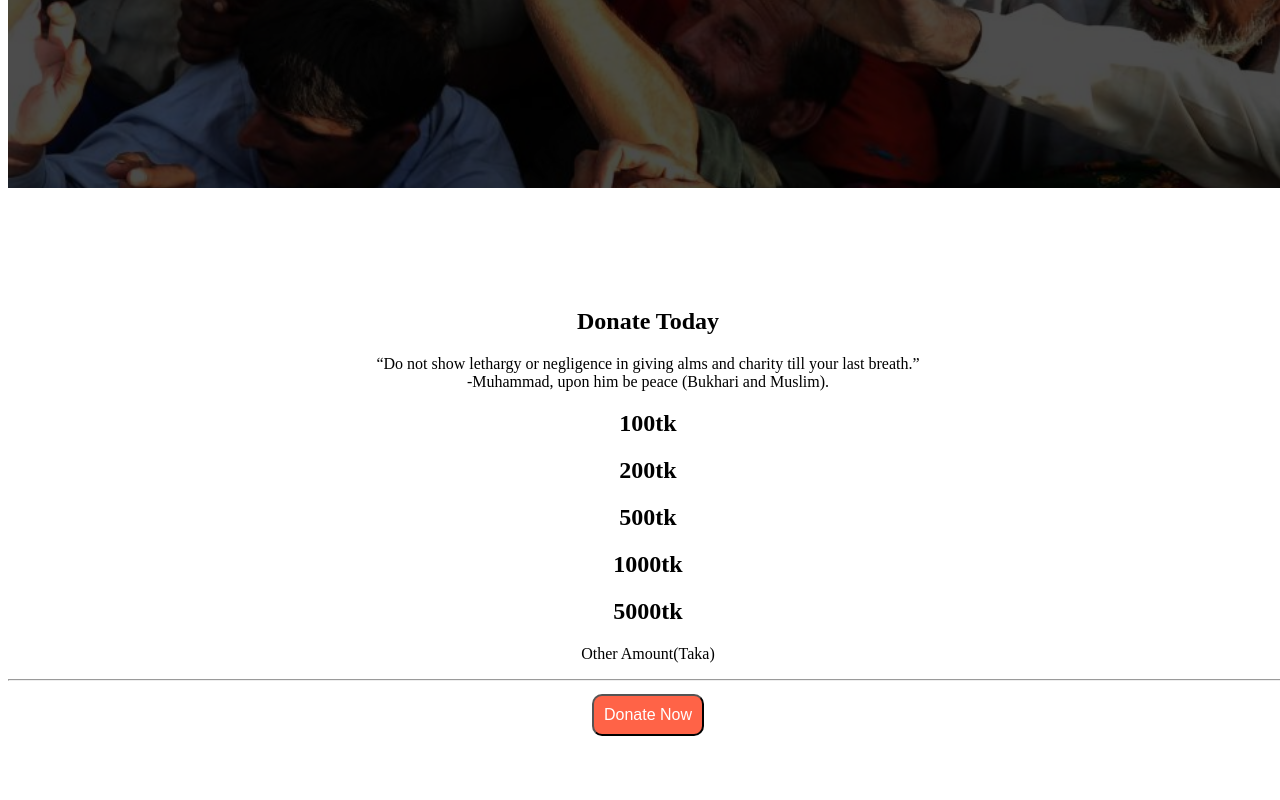
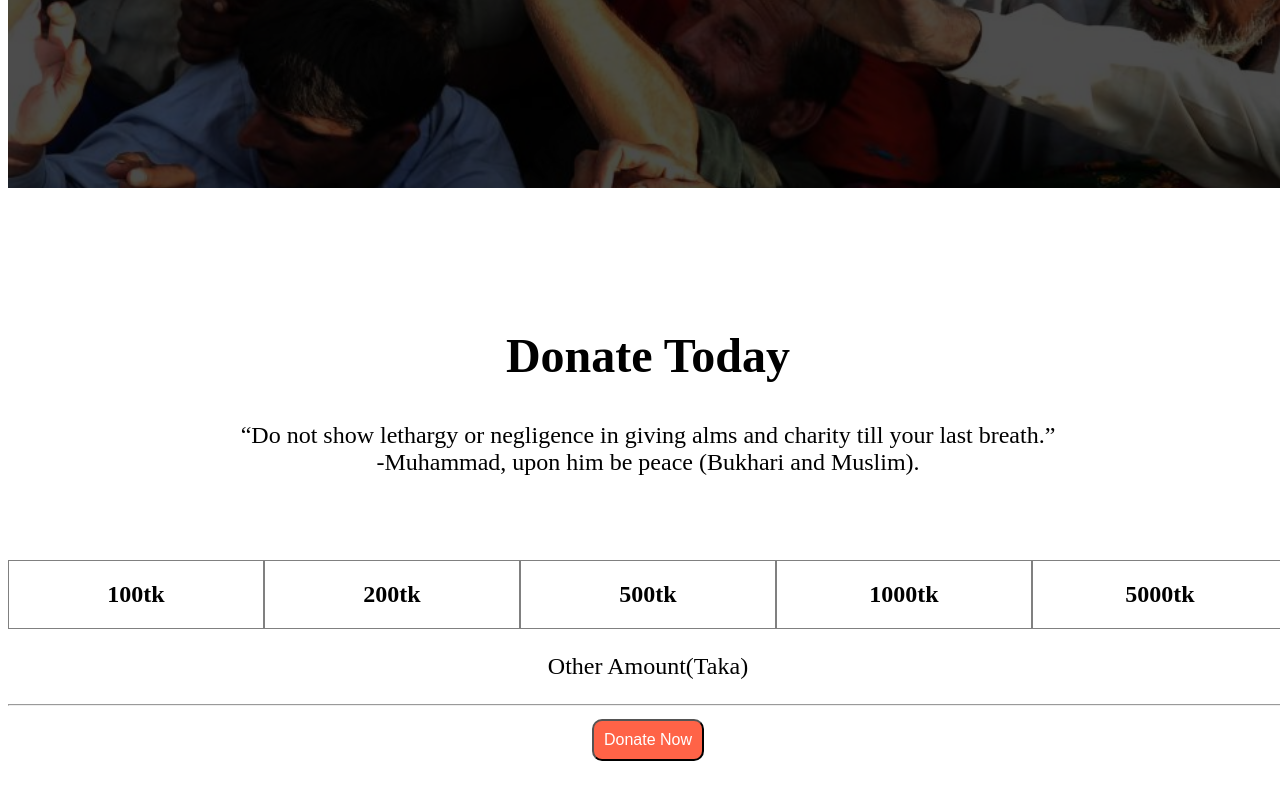
Before and after one commit to bhuiyanshipon/my-first-assignment, a plain HTML site: page index.html in a window 1280 px wide. Shown: the part 672-1472 px from the top of the page. Drawn offline with Linux system fonts and the light colour scheme.

Commit message:
section three

```diff
--- a/index.html
+++ b/index.html
@@ -24,14 +24,26 @@
     </section>
     <section class="donate-container">
         <div class="donate-text">
-            <h1>Donate Today</h1>
+            <h1><b>Donate Today</b></h1>
             <p>“Do not show lethargy or negligence in giving alms and charity till your last breath.” <br>
                 -Muhammad, upon him be peace (Bukhari and Muslim).</p>
-            <h2>100tk</h2>
-            <h2>200tk</h2>
-            <h2>500tk</h2>
-            <h2>1000tk</h2>
-            <h2>5000tk</h2>
+            <div class="donate-amount">
+                <div class="donate-section">
+                    <h2>100tk</h2>
+                </div>
+                <div class="donate-section">
+                    <h2>200tk</h2>
+                </div>
+                <div class="donate-section">
+                    <h2>500tk</h2>
+                </div>
+                <div class="donate-section">
+                    <h2>1000tk</h2>
+                </div>
+                <div class="donate-section">
+                    <h2>5000tk</h2>
+                </div>
+            </div>
             <p>Other Amount(Taka)</p>
             <hr>
             <button class="donate-button">Donate Now</button>
--- a/style.css
+++ b/style.css
@@ -23,6 +23,7 @@
     font-size: 300%;
     text-align: center;
     padding-top: 200px;
+    font-weight: bold;
 }
 
 .donate-button {
@@ -42,4 +43,43 @@
     color: black;
     text-align: center;
     padding-top: 100px;
+
 }
+
+.donate-section {
+    justify-content: space-evenly;
+    align-items: center;
+    width: 500px;
+    font-size: 150%;
+    margin-top: 60px;
+    border: 1px solid gray;
+    display: flex;
+    margin-bottom: 60 px;
+
+}
+
+.donate-text h2 {
+    font-size: 100%;
+    border: 1ch;
+    box-shadow: 1ch;
+
+
+}
+
+.donate-text h1 {
+    font-size: 300%;
+    text-align: center;
+    font-weight: bold;
+}
+
+.donate-text p {
+    font-size: 150%;
+    font-weight: 5%;
+
+}
+
+.donate-amount {
+    display: flex;
+    margin: 0%;
+    border: 1px;
+}
```
